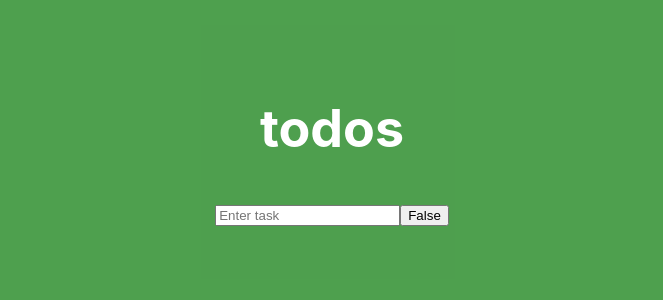
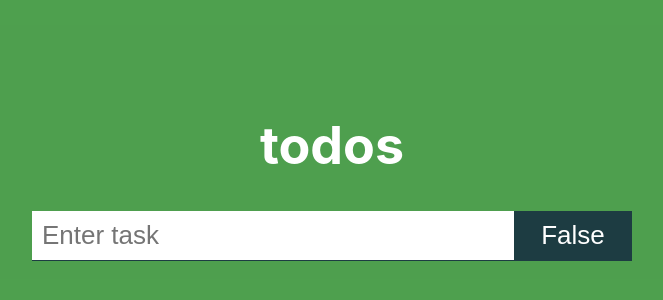
Before and after one commit to coastlines/react-todo, a React (Create React App) app: page / in a window 1280 px wide. Shown: the part 230-530 px from the top of the page, without its empty margins (308-971 px from the left). Built offline with nearby package versions, Linux system fonts and the light colour scheme.

Commit message:
onclick to onsubmit, style updates

```diff
--- a/src/App.css
+++ b/src/App.css
@@ -7,9 +7,80 @@
   pointer-events: none;
 }
 
+.todoContainer{
+  display: flex;
+  flex-direction: column;
+  width: 600px;
+}
+
+form {
+  display: flex;
+  height: 50px;
+  justify-content: center;
+}
+
+input ,form button {
+  margin: 0;
+  border-radius: 0;
+  border: none;
+  font-size: 1em;
+  border-bottom: .01em solid #1d3c42;
+}
+
+input {
+  flex-basis: 80%;
+  padding-left: 10px;
+}
+
+form button {
+  padding: 0 10px;
+  flex-basis: 20%;
+  background-color:#1d3c42;
+  color: #fff;
+}
+
+ul {
+  display: flex;
+  flex-direction: column;
+  height: 50px;
+  flex-basis: 100%;
+  justify-content: space-between;
+  align-content: center;
+  margin: 0;
+  padding: 0;
+}
+
+.todoItem {
+  display: flex;
+  align-items: center;
+  /* justify-self: flex-end; */
+  flex-basis: 100%;
+  padding: 10px 0px;
+  background-color:#d9e7de;
+  color: #757575;
+  border-bottom: .01em solid #1d3c42;
+  font-size: 1em;
+  padding-left: 10px;
+  font-weight: 500;
+}
+
 .todoBtn {
-  padding: 1px 5px;
-  margin-right: 7px;
+  border-radius: 50%;
+  padding: 12px;
+  margin-right: 10px;
+  background-color: #d9e7de;
+  border: 2px solid #1d3c42;
+  font-size: .8em;
+}
+
+.todoBtnDone {
+  border-radius: 100%;
+  padding: 4px 7px;
+  margin-right: 10px;
+  border: none;
+  color: #d9e7de;
+  background-color: #1d3c42;
+  font-size: .8em;
 }
 
 @media (prefers-reduced-motion: no-preference) {
--- a/src/App.js
+++ b/src/App.js
@@ -3,6 +3,7 @@ import './App.css';
 import TodoItem from './listComponent';
 
 // TO DO FOR CLASS
+// Example: http://todomvc.com/examples/react/#/
 // Create state for your app.js with isClicked: false in it
 // Create a button and add an onClick handler that changes the value of isClicked
 // Create an input field and then a function that changes the state of text: '' to the e.target.value onChange of the input field
@@ -68,15 +69,15 @@ render() {
     <div className="App">
       <header className="App-header">
         <h1>todos</h1>
-          <form>
+        <div className="todoContainer">
+            <form className="todoForm" onSubmit={this.todoSubmit} >
               {/* this lets us hold the value for targeting later */}
               <input id="textEntry"
                 value={this.state.textEntry}
                 onChange={this.inputUpdate}
                 placeholder="Enter task"
               />
-            <button type='button'
-              onClick={this.todoSubmit}
+              <button type='submit'
                 style={{textTransform: 'capitalize'}}>{`${this.state.btnValue || 'False'}`}
               </button>
             </form>
@@ -85,6 +86,7 @@ render() {
                 return <TodoItem item={item} itemUpdate={this.itemUpdate(index)} key={index} />
               })}
             </ul>
+        </div>
       </header>
     </div>
     );
--- a/src/listComponent.js
+++ b/src/listComponent.js
@@ -3,8 +3,9 @@ import React from 'react';
 
 const TodoItem = (props) =>  {
   return (
-    <li style={{'listStyleType': 'none'}}>
-      <button onClick={props.itemUpdate} className={'todoBtn'}>X</button>
+    <li style={{'listStyleType': 'none'}} className={'todoItem'}>
+      <button onClick={props.itemUpdate} className={'todoBtn'}></button>
+      <button onClick={props.itemUpdate} className={'todoBtnDone'}>&#10004;</button>
       {props.item}
     </li>
   )
```
Lines whose indentation alone changed are shown as unchanged.
